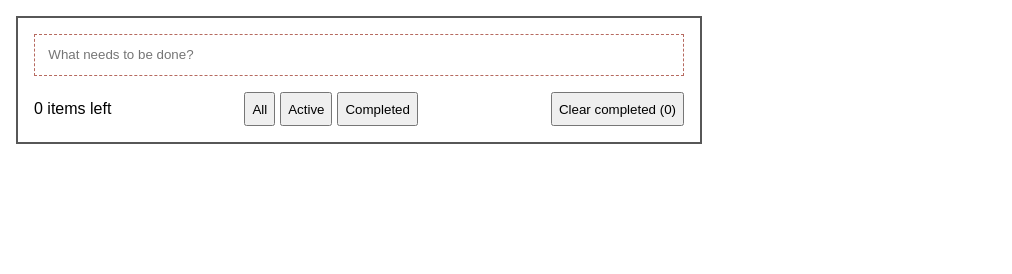
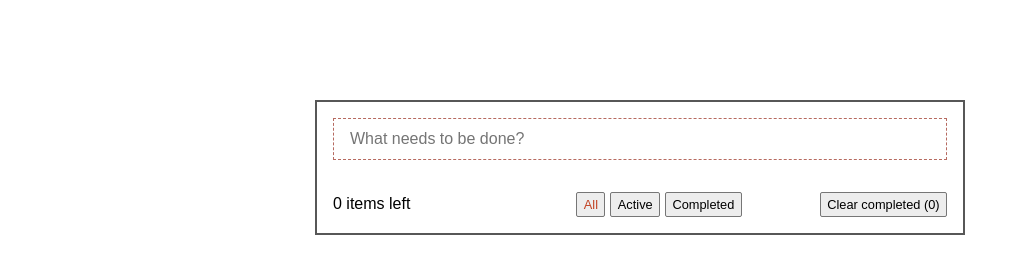
Before and after one commit to moonseob/challenge-todolist-2024, a website built with webpack: page src/index.html in a window 1280 px wide. Shown: the whole page, without its empty margins (0-1012 px from the left). Built offline with nearby package versions, Linux system fonts and the light colour scheme.

Commit message:
Refactor HTML structure and enhance CSS styles for TodoList actions and input sections

```diff
--- a/src/index.html
+++ b/src/index.html
@@ -9,20 +9,33 @@
 
 <body>
   <main>
-    <section>
+    <section id="input">
       <input type="text" id="text-input" placeholder="What needs to be done?" autocomplete="off">
     </section>
-    <section>
+    <section id="list">
       <ul id="list-container" role="list"></ul>
     </section>
-    <section class="action-bar">
-      <span><span id="left-items-count">0</span> items left</span>
-      <div class="flex-spacer"></div>
-      <button class="filter-button" type="button">All</button>
-      <button class="filter-button" type="button">Active</button>
-      <button class="filter-button" type="button">Completed</button>
-      <div class="flex-spacer"></div>
-      <button id="clear-completed-button">Clear completed (<span id="completed-items-count">0</span>)</button>
+    <section id="actions">
+      <div style="text-align: start; white-space: nowrap;">
+        <span><span id="left-items-count">0</span> items left</span>
+      </div>
+      <div role="radiogroup" aria-label="Filter todo list">
+        <label class="filter-button">
+          <input class="visually-hidden" type="radio" name="filter" value="all" checked>
+          All
+        </label>
+        <label class="filter-button">
+          <input class="visually-hidden" type="radio" name="filter" value="active">
+          Active
+        </label>
+        <label class="filter-button">
+          <input class="visually-hidden" type="radio" name="filter" value="completed">
+          Completed
+        </label>
+      </div>
+      <div style="flex: 0 0 auto;">
+        <button id="clear-completed-button" style="height: 100%">Clear completed (<span id="completed-items-count">0</span>)</button>
+      </div>
       </div>
     </section>
   </main>
--- a/src/styles.css
+++ b/src/styles.css
@@ -1,8 +1,14 @@
 :root {
-  color-scheme: light;
+  color-scheme: light; /* disallow dark mode; "dark palette" does not exist */
   --color-disabled: rgb(177 177 177);
+  --color-outline: rgb(188 106 94);
   --color-selected: rgb(194 65 34);
   --color-overlay: rgb(92 165 60);
+  --color-background: rgb(255 255 255);
+}
+
+:focus-visible {
+  outline-color: var(--color-outline);
 }
 
 body {
@@ -16,19 +22,63 @@ ul {
   list-style: none;
 }
 
+button,
+.filter-button {
+  font-size: 0.8em;
+  font-family: inherit;
+  align-content: center;
+  color: black;
+  background-color: rgb(237 237 237);
+  border: 1px solid rgb(118 118 118);
+  padding: 0.3em 0.5em;
+  border-radius: 2px;
+  user-select: none;
+  &:hover {
+    background-color: rgb(229 229 229);
+  }
+}
+
+.visually-hidden {
+  position: absolute;
+  width: 1px;
+  height: 1px;
+  margin: -1px;
+  border: 0;
+  padding: 0;
+  white-space: nowrap;
+  clip-path: inset(100%);
+  clip: rect(0 0 0 0);
+  overflow: hidden;
+}
+
 .flex-spacer {
   flex: 1 1 auto;
 }
 
 main {
-  margin: 1em;
+  margin: 100px auto;
   border: 2px solid rgb(87 87 87);
-  padding: 1em;
+  padding: 0 1em;
   width: 650px;
+  max-width: 100%;
+  box-sizing: border-box;
+  background-color: white;
 }
 
 section ~ section {
   margin-top: 1em;
+}
+
+section#input,
+section#actions {
+  background-color: var(--color-background); /* fallback */
+  background-color: color-mix(in srgb, var(--color-background) 90%, transparent);
+  position: sticky;
+}
+
+section#input {
+  padding-top: 1em;
+  top: 0;
 }
 
 #text-input {
@@ -36,9 +86,11 @@ section ~ section {
   padding: 0 1em;
   width: 100%;
   box-sizing: border-box;
+  background-color: transparent;
+  font-size: 16px;
   border: 1px dashed rgb(182 106 96);
   &:focus {
-    outline: 1px solid rgb(188 106 94);
+    outline: 1px solid var(--color-outline);
   }
 }
 
@@ -65,16 +117,33 @@ section ~ section {
   }
 }
 
-.action-bar {
+section#actions {
+  padding: 1em 0;
+  margin-top: 0;
+  bottom: 0;
   display: flex;
+  gap: 5px;
+  flex-wrap: wrap;
   align-items: center;
-  gap: 5px;
-  height: 34px;
-  & button {
-    height: 100%;
-  }
+}
+:where(section#actions) > div {
+  flex: 1 1 0%;
 }
 
+[role="radiogroup"] {
+  height: 100%;
+  gap: 5px;
+  display: flex;
+}
+
+.filter-button:has(input[type="radio"]:checked) {
+  color: var(--color-selected);
+}
+.filter-button:focus-visible,
+.filter-button:has(input[type="radio"]:focus-visible) {
+  outline: 2px solid var(--color-outline);
+  outline-offset: -1px;
+}
 .filter-button.active {
   color: var(--color-selected);
 }
```
